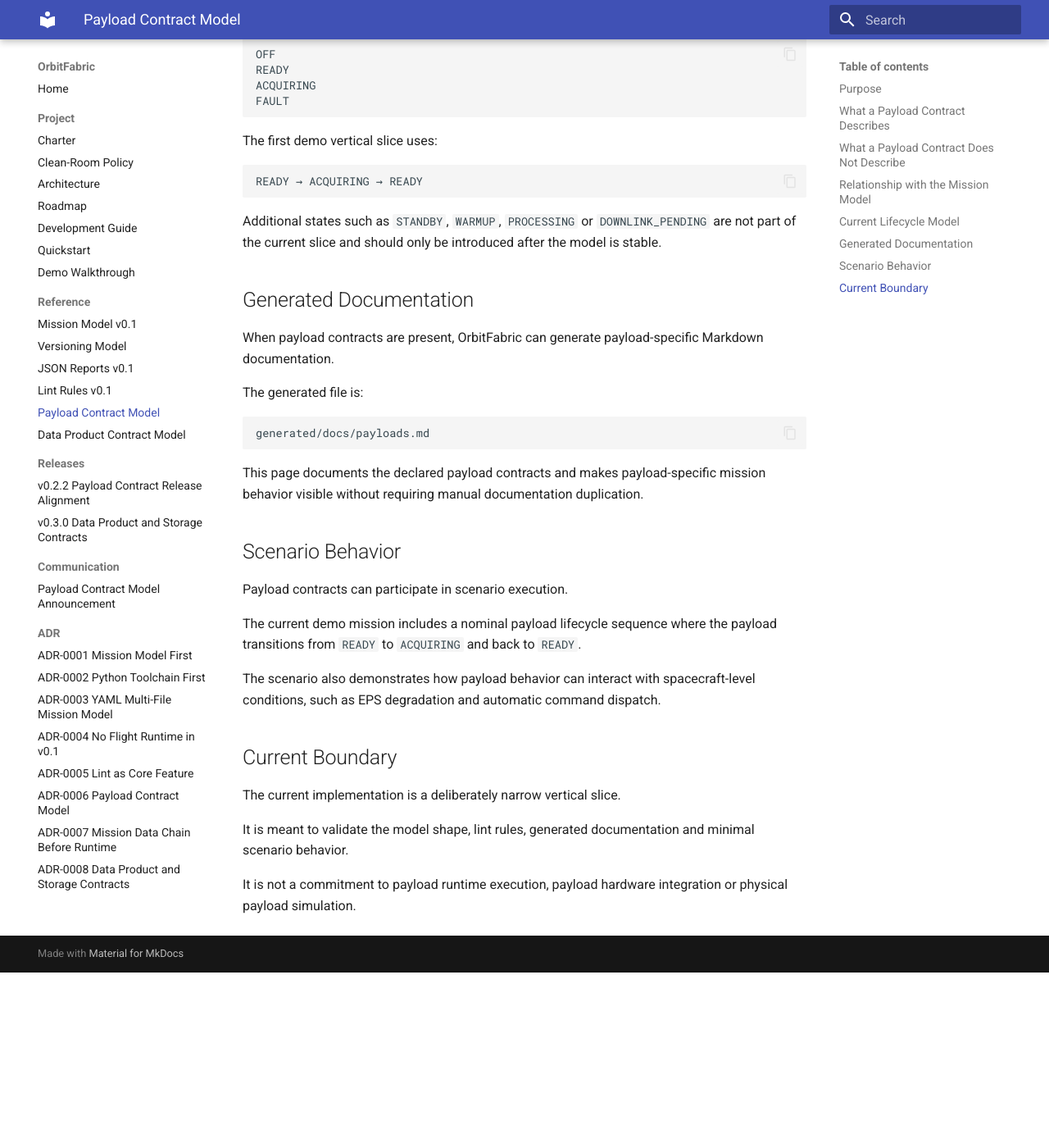
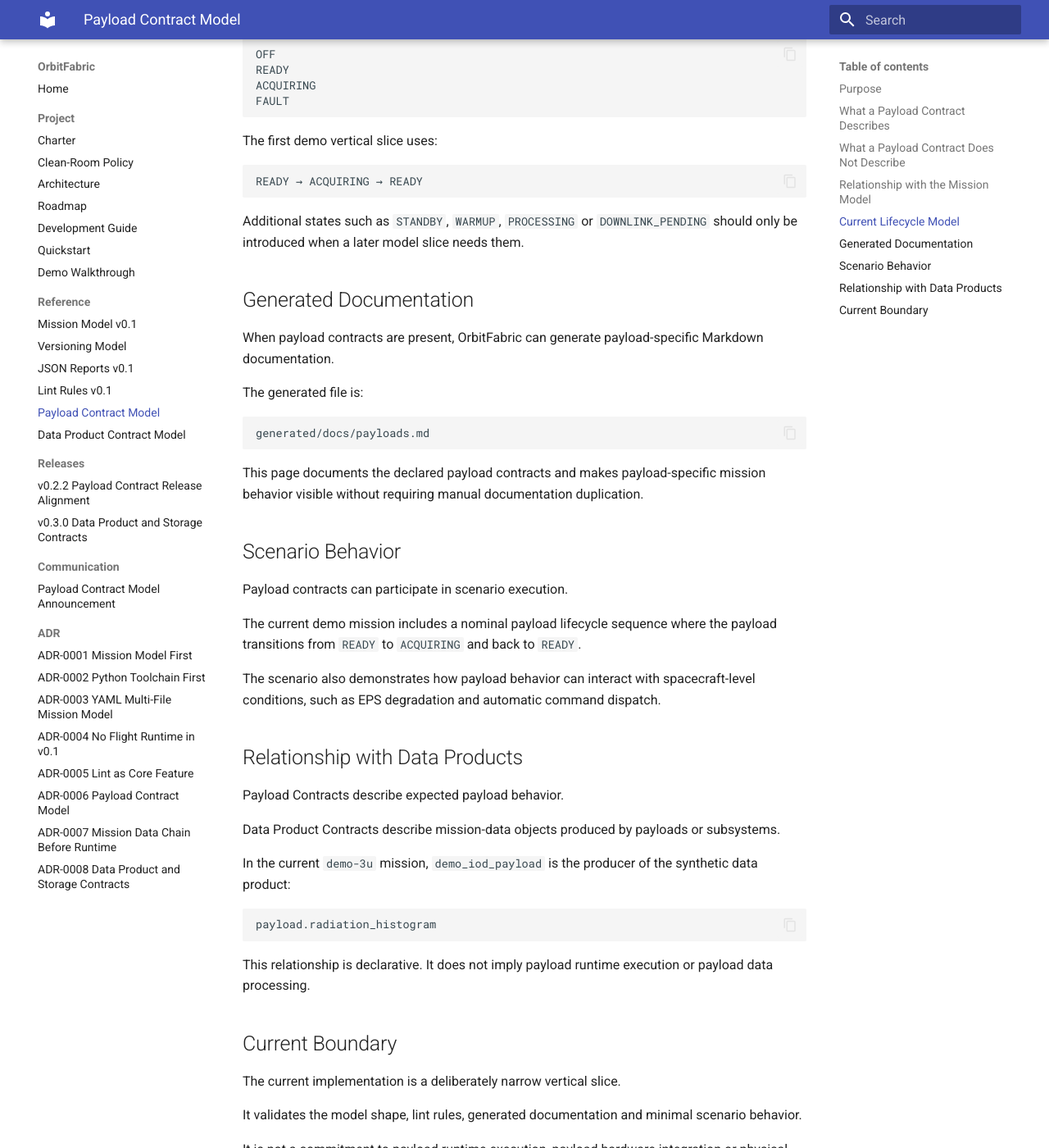
Before and after one commit to FAROTECH/orbitfabric, an MkDocs documentation site: the page built from docs/reference/payload-contract-model.md, in a window 1280 px wide and 1400 px high, scrolled down 2172 px. Shown: the whole window at 82% size. Built offline with MkDocs 1.6.1 and Material for MkDocs 9.7.7, drawn with Linux system fonts in a browser that asks for light colours; before the commit the page ends 3358 px from its top, so only the background shows below that; some of the changed text lies outside the part shown.

Commit message:
docs: update payload contract reference status

````diff
--- a/docs/reference/payload-contract-model.md
+++ b/docs/reference/payload-contract-model.md
@@ -1,7 +1,7 @@
 # Payload Contract Model
 
-Status: Development preview
-Scope: OrbitFabric v0.2.x model hardening
+Status: Implemented
+Scope: OrbitFabric Payload / IOD Payload Contract Model
 
 ## Purpose
 
@@ -85,7 +85,7 @@
 READY → ACQUIRING → READY
 ```
 
-Additional states such as `STANDBY`, `WARMUP`, `PROCESSING` or `DOWNLINK_PENDING` are not part of the current slice and should only be introduced after the model is stable.
+Additional states such as `STANDBY`, `WARMUP`, `PROCESSING` or `DOWNLINK_PENDING` should only be introduced when a later model slice needs them.
 
 ## Generated Documentation
 
@@ -107,10 +107,24 @@
 
 The scenario also demonstrates how payload behavior can interact with spacecraft-level conditions, such as EPS degradation and automatic command dispatch.
 
+## Relationship with Data Products
+
+Payload Contracts describe expected payload behavior.
+
+Data Product Contracts describe mission-data objects produced by payloads or subsystems.
+
+In the current `demo-3u` mission, `demo_iod_payload` is the producer of the synthetic data product:
+
+```text
+payload.radiation_histogram
+```
+
+This relationship is declarative. It does not imply payload runtime execution or payload data processing.
+
 ## Current Boundary
 
 The current implementation is a deliberately narrow vertical slice.
 
-It is meant to validate the model shape, lint rules, generated documentation and minimal scenario behavior.
+It validates the model shape, lint rules, generated documentation and minimal scenario behavior.
 
 It is not a commitment to payload runtime execution, payload hardware integration or physical payload simulation.
````
Also changed, not shown: other parts of docs/reference/payload-contract-model.md (+1 -1 lines).
